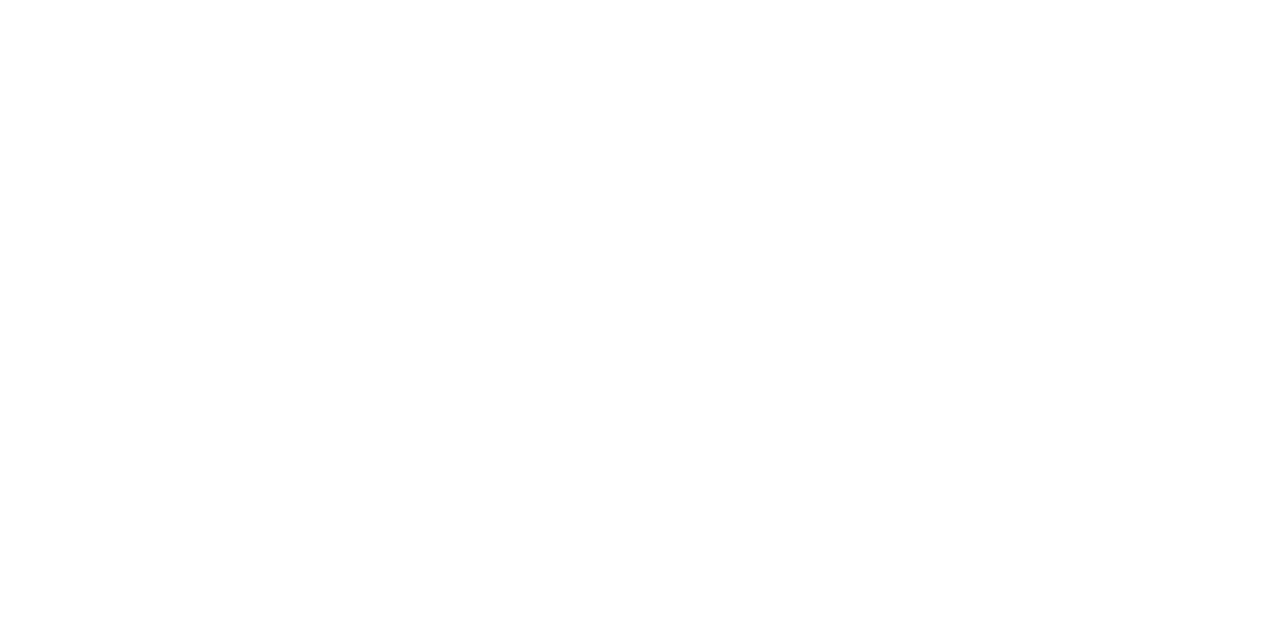
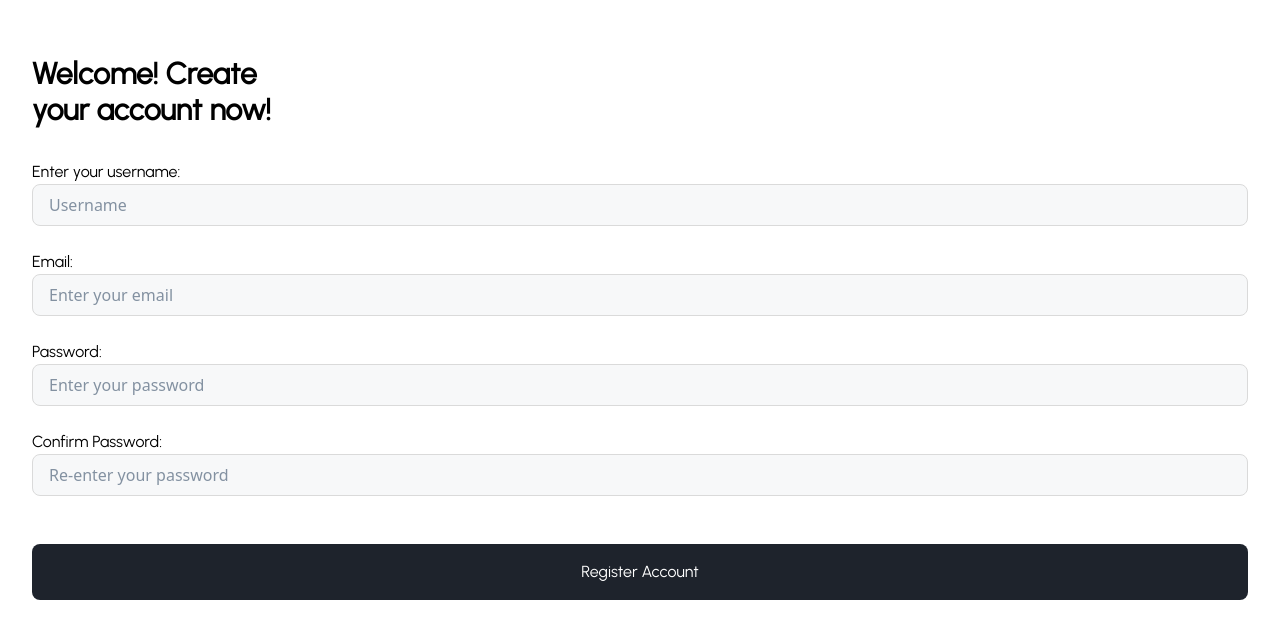
Before and after one commit to 21ance/send, a React (Vite) app: page / in a window 1280 px wide. Shown: the part 888-1526 px from the top of the page. Before the commit the page ends 800 px from the top, so only its background shows below. Built offline with nearby package versions, Linux system fonts and the light colour scheme.

Commit message:
add register page > for login, register and possible similar pages   * add accountElement component template   * add formInput components

```diff
--- /dev/null
+++ b/src/components/account/AccountElement.jsx
@@ -0,0 +1,14 @@
+const AccountElement = (props) => {
+	const { heading, children } = props;
+
+	return (
+		<main className="px-8 font-urbanist flex flex-col justify-center h-screen">
+			<h1 className="text-3xl font-bold min-w-[auto] max-w-[16ch] py-8">
+				{heading}
+			</h1>
+			{children}
+		</main>
+	);
+};
+
+export default AccountElement;
--- /dev/null
+++ b/src/components/account/FormElements.jsx
@@ -0,0 +1,37 @@
+const FormInput = (props) => {
+	const { type, placeholder, value, onChange, label = false } = props;
+
+	return (
+		<>
+			{label !== false && <span className="mb-[-1rem]">{label}:</span>}
+			<input
+				type={type}
+				placeholder={placeholder}
+				className="bg-[#F7F8F9] rounded-lg border-[1px] border-[#DADADA] py-2 px-4 placeholder:text-[#8391A1] focus:outline-[#1E232C] font-sans"
+				value={value}
+				onChange={onChange}
+			/>
+		</>
+	);
+};
+
+const FormSubmit = (props) => {
+	const { onClick, text } = props;
+
+	return (
+		<button
+			type="submit"
+			className="bg-[#1E232C] rounded-lg h-[56px] text-white mt-6"
+			onClick={onClick}
+		>
+			{text}
+		</button>
+	);
+};
+
+const FormError = (props) => {
+	const { text } = props;
+	return <span className="text-red-500 text-sm mt-[-0.5rem]">{text}</span>;
+};
+
+export { FormInput, FormSubmit, FormError };
--- a/src/pages/Login.jsx
+++ b/src/pages/Login.jsx
@@ -1,4 +1,6 @@
 import { useEffect, useState } from "react";
+import AccountElement from "../components/account/AccountElement";
+import { FormInput, FormSubmit } from "../components/account/FormElements";
 
 const Login = () => {
 	const [loginDetails, setLoginDetails] = useState({
@@ -47,13 +49,11 @@
 	}
 
 	return (
-		<main className="px-8 font-urbanist flex flex-col justify-center h-screen">
-			<h1 className="text-3xl font-bold min-w-[auto] max-w-[16ch] py-8">
-				Welcome back! Glad to see you again!
-			</h1>
+		<AccountElement heading="Welcome back! Glad to see you again!">
 			<form action="" className="flex flex-col gap-4">
 				<FormInput
 					type="text"
+					label="Username:"
 					placeholder="Enter your username"
 					value={loginDetails.username}
 					onChange={(e) => {
@@ -65,6 +65,7 @@
 				/>
 				<FormInput
 					type="password"
+					label="Password:"
 					placeholder="Enter your password"
 					value={loginDetails.password}
 					onChange={(e) => {
@@ -80,13 +81,7 @@
 				>
 					Forgot Password?
 				</a>
-				<button
-					type="submit"
-					className="bg-[#1E232C] rounded-lg h-[56px] text-white mt-6"
-					onClick={(e) => validateLogin(e)}
-				>
-					Login
-				</button>
+				<FormSubmit onClick={(e) => validateLogin(e)} text="Login" />
 				{loginError && (
 					<span className="text-red-500 text-sm mt-[-0.5rem]">
 						Unable to login, please enter a valid username and password
@@ -99,21 +94,7 @@
 					</a>
 				</span>
 			</form>
-		</main>
-	);
-};
-
-const FormInput = (props) => {
-	const { type, placeholder, value, onChange } = props;
-
-	return (
-		<input
-			type={type}
-			placeholder={placeholder}
-			className="bg-[#F7F8F9] rounded-lg border-[1px] border-[#DADADA] p-2 placeholder:text-[#8391A1] focus:outline-[#1E232C] font-sans"
-			value={value}
-			onChange={onChange}
-		/>
+		</AccountElement>
 	);
 };
 
--- /dev/null
+++ b/src/pages/Register.jsx
@@ -0,0 +1,171 @@
+import { useEffect, useState } from "react";
+import AccountElement from "../components/account/AccountElement";
+import {
+	FormInput,
+	FormSubmit,
+	FormError,
+} from "../components/account/FormElements";
+
+const Register = () => {
+	const [registerDetails, setRegisterDetails] = useState({
+		username: "",
+		email: "",
+		password: "",
+		confirmPassword: "",
+	});
+	const [registerError, setRegisterError] = useState(false);
+
+	useEffect(() => {
+		setRegisterError(false);
+	}, [registerDetails]);
+
+	function validateRegister(e) {
+		e.preventDefault();
+
+		if (validateFormFields() === true) {
+			registerUser();
+		}
+	}
+
+	function validateFormFields() {
+		const validEmailRegex = /^[\w-\.]+@([\w-]+\.)+[\w-]{2,4}$/;
+		if (registerDetails.username.length < 3) {
+			return setRegisterError((prev) => ({
+				...prev,
+				username: "Username must be at least 3 characters",
+			}));
+		}
+		if (!registerDetails.email.match(validEmailRegex)) {
+			return setRegisterError((prev) => ({
+				...prev,
+				email: "Please enter a valid email address",
+			}));
+		}
+		if (registerDetails.password.length < 6) {
+			return setRegisterError((prev) => ({
+				...prev,
+				password: "Password must be at least 6 characters",
+				confirmPassword: "Password does not match",
+			}));
+		} else if (
+			registerDetails.password !== registerDetails.confirmPassword ||
+			registerDetails.confirmPassword === ""
+		) {
+			return setRegisterError((prev) => ({
+				...prev,
+				confirmPassword: "Password does not match",
+			}));
+		}
+
+		return true;
+	}
+
+	const registerUser = async () => {
+		try {
+			const res = await fetch(
+				"http://localhost:1337/api/auth/local/register",
+				{
+					method: "POST",
+					body: JSON.stringify({
+						username: registerDetails.username,
+						email: registerDetails.email,
+						password: registerDetails.password,
+					}),
+					headers: {
+						"Content-type": "application/json",
+					},
+				}
+			);
+			const data = await res.json();
+			validateUser(data);
+		} catch (error) {
+			console.log(error);
+		}
+	};
+
+	function validateUser(user) {
+		console.log(user);
+		if (user.data === null) {
+			setRegisterError((prev) => ({
+				...prev,
+				username: "Username or email are already taken",
+				email: "Username or email are already taken",
+			}));
+		} else {
+			localStorage.setItem("login", JSON.stringify(user));
+		}
+	}
+
+	return (
+		<AccountElement heading="Welcome! Create your account now!">
+			<form action="" className="flex flex-col gap-4">
+				<FormInput
+					type="text"
+					label="Enter your username"
+					placeholder="Username"
+					value={registerDetails.username}
+					onChange={(e) => {
+						setRegisterDetails((prev) => ({
+							...prev,
+							username: e.target.value,
+						}));
+					}}
+				/>
+				{registerError.username !== false && (
+					<FormError text={registerError.username} />
+				)}
+				<FormInput
+					type="text"
+					label="Email"
+					placeholder="Enter your email"
+					value={registerDetails.email}
+					onChange={(e) => {
+						setRegisterDetails((prev) => ({
+							...prev,
+							email: e.target.value,
+						}));
+					}}
+				/>
+				{registerError.email !== false && (
+					<FormError text={registerError.email} />
+				)}
+				<FormInput
+					type="password"
+					label="Password"
+					placeholder="Enter your password"
+					value={registerDetails.password}
+					onChange={(e) => {
+						setRegisterDetails((prev) => ({
+							...prev,
+							password: e.target.value,
+						}));
+					}}
+				/>
+				{registerError.password !== false && (
+					<FormError text={registerError.password} />
+				)}
+				<FormInput
+					type="password"
+					label="Confirm Password"
+					placeholder="Re-enter your password"
+					value={registerDetails.confirmPassword}
+					onChange={(e) => {
+						setRegisterDetails((prev) => ({
+							...prev,
+							confirmPassword: e.target.value,
+						}));
+					}}
+				/>
+				{registerError.confirmPassword !== false && (
+					<FormError text={registerError.confirmPassword} />
+				)}
+				<FormSubmit
+					onClick={(e) => validateRegister(e)}
+					text="Register Account"
+				/>
+			</form>
+		</AccountElement>
+	);
+};
+
+export default Register;
--- a/src/router/RouteManager.jsx
+++ b/src/router/RouteManager.jsx
@@ -1,10 +1,12 @@
 import Feed from "../pages/Feed";
 import Login from "../pages/Login";
+import Register from "../pages/Register";
 
 const RouteManager = () => {
 	return (
 		<>
 			<Login />
+			<Register />
 			{/* <Feed /> */}
 		</>
 	);
```
